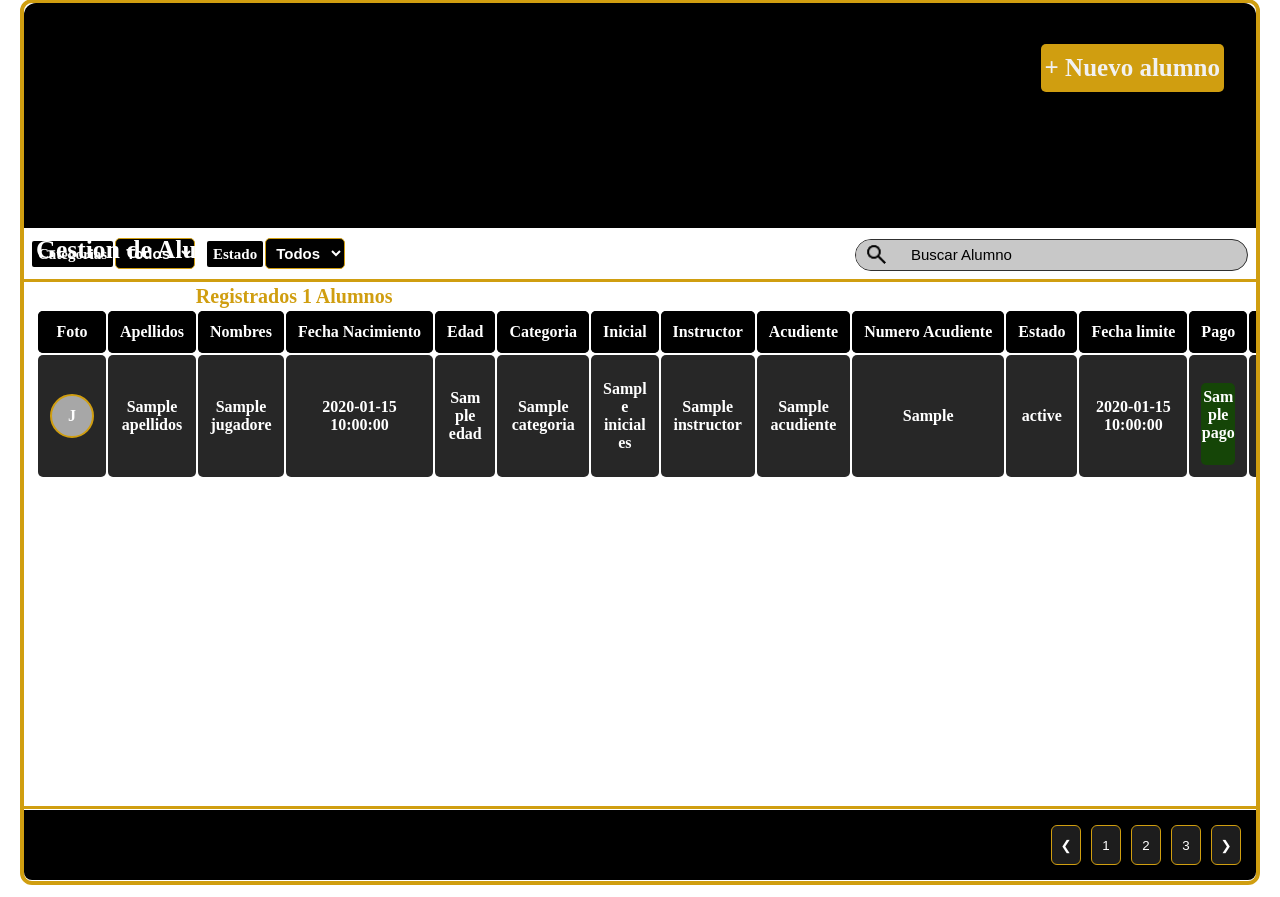
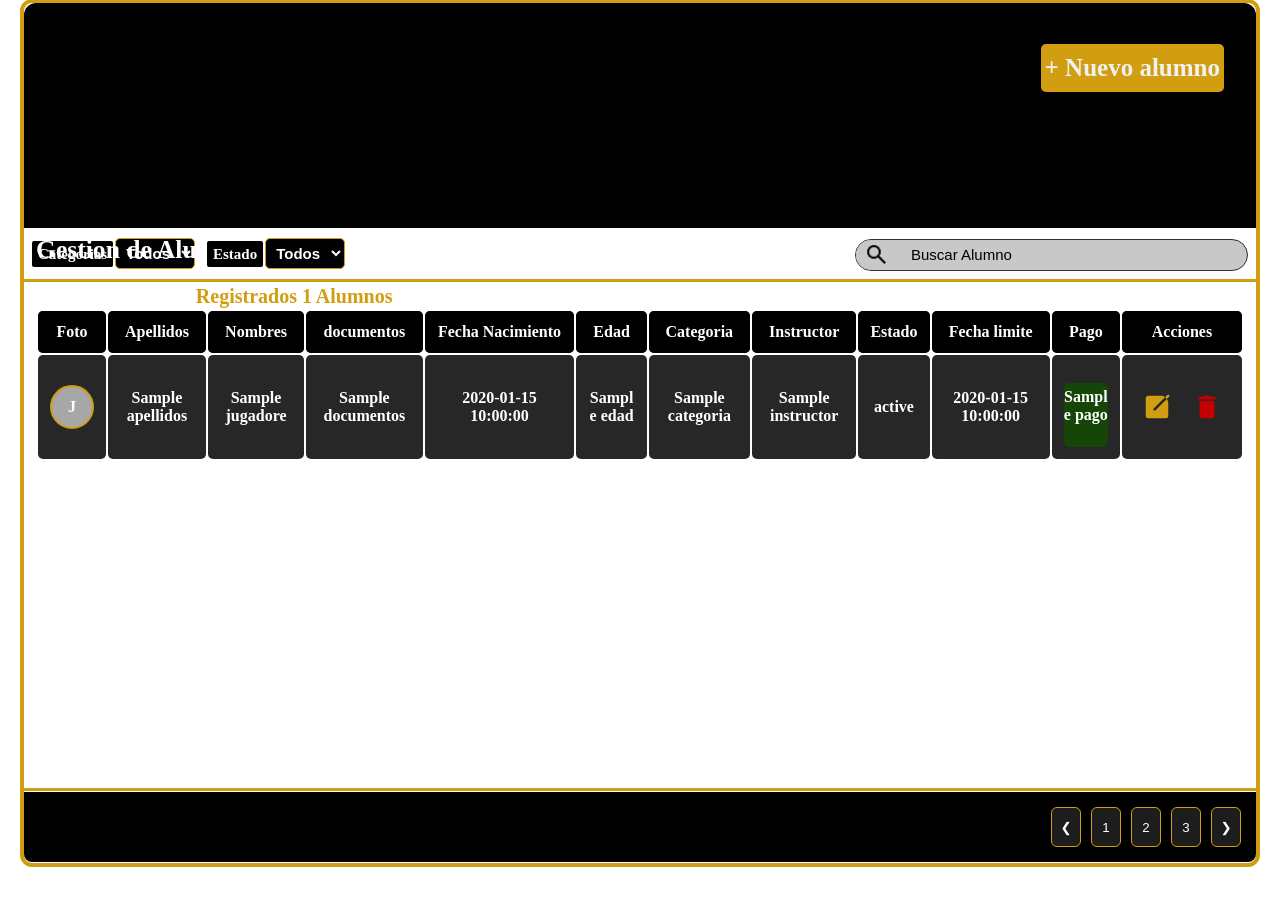
Before and after one commit to Cristianmotta/StreepSoft, a PHP site: the page made by app/views/jugadores/gestionJugadores/index.php in a window 1280 px wide. Shown: the part 75-972 px from the top of the page. After the commit the page ends 942 px from the top, so only its background shows below. Run offline with PHP 8.4, Linux system fonts and the light colour scheme; the template is opened without the code that fills it: most values are stand-ins (such as "Sample title", 1, 10 or a date in 2020); some libraries are stand-ins or nearby versions.

Commit message:
modificacion de Gestion de Jugadores

```diff
--- a/app/views/jugadores/gestionJugadores/index.php
+++ b/app/views/jugadores/gestionJugadores/index.php
@@ -1,3 +1,6 @@
+<?php
+/** @var array $jugadores */
+?>
 <!DOCTYPE html>
 <html lang="es">
 <head>
@@ -124,13 +127,11 @@
                             <th>Foto</th>
                             <th>Apellidos</th>
                             <th>Nombres</th>
+                            <th>documentos</th>
                             <th>Fecha Nacimiento</th>
                             <th>Edad</th>
                             <th>Categoria</th>
-                            <th>Inicial</th>
                             <th>Instructor</th>
-                            <th>Acudiente</th>
-                            <th>Numero Acudiente</th>
                             <th>Estado</th>
                             <th>Fecha limite</th>
                             <th>Pago</th>
@@ -147,19 +148,17 @@
                             </td>
                             <td><?= htmlspecialchars($jugador['apellidos']) ?></td>
                             <td><?= htmlspecialchars($jugador['nombres'])  ?></td>
+                            <td><?= htmlspecialchars($jugador['documentos'])  ?></td>
                             <td><?= htmlspecialchars($jugador['fecha_nacimiento']) ?></td>
                             <td><?= htmlspecialchars($jugador['edad']) ?></td>
                             <td><?= htmlspecialchars($jugador['categoria']) ?></td>
-                            <td><?= htmlspecialchars($jugador['iniciales']) ?></td>
                             <td><?= htmlspecialchars($jugador['instructor']) ?></td>
-                            <td><?= htmlspecialchars($jugador['acudiente']) ?></td>
-                            <td><?= htmlspecialchars($jugador['numero_acudiente']) ?></td>
                             <td>
                                 <div class="estado estado-<?= strtolower($jugador['estado']) ?>">
                                     <p><?= htmlspecialchars($jugador['estado']) ?></p>
                                 </div>
                             </td>
-                            <td><?= htmlspecialchars($jugador['fecha_limite_pago']) ?></td>
+                            <td><?= htmlspecialchars($jugador['fecha_pago']) ?></td>
                             <td>
                                 <div class="pago pago-<?= strtolower($jugador['pago']) ?>">
                                     <p><?= htmlspecialchars($jugador['pago']) ?></p>
```
Also changed, not shown: 1 other file.
